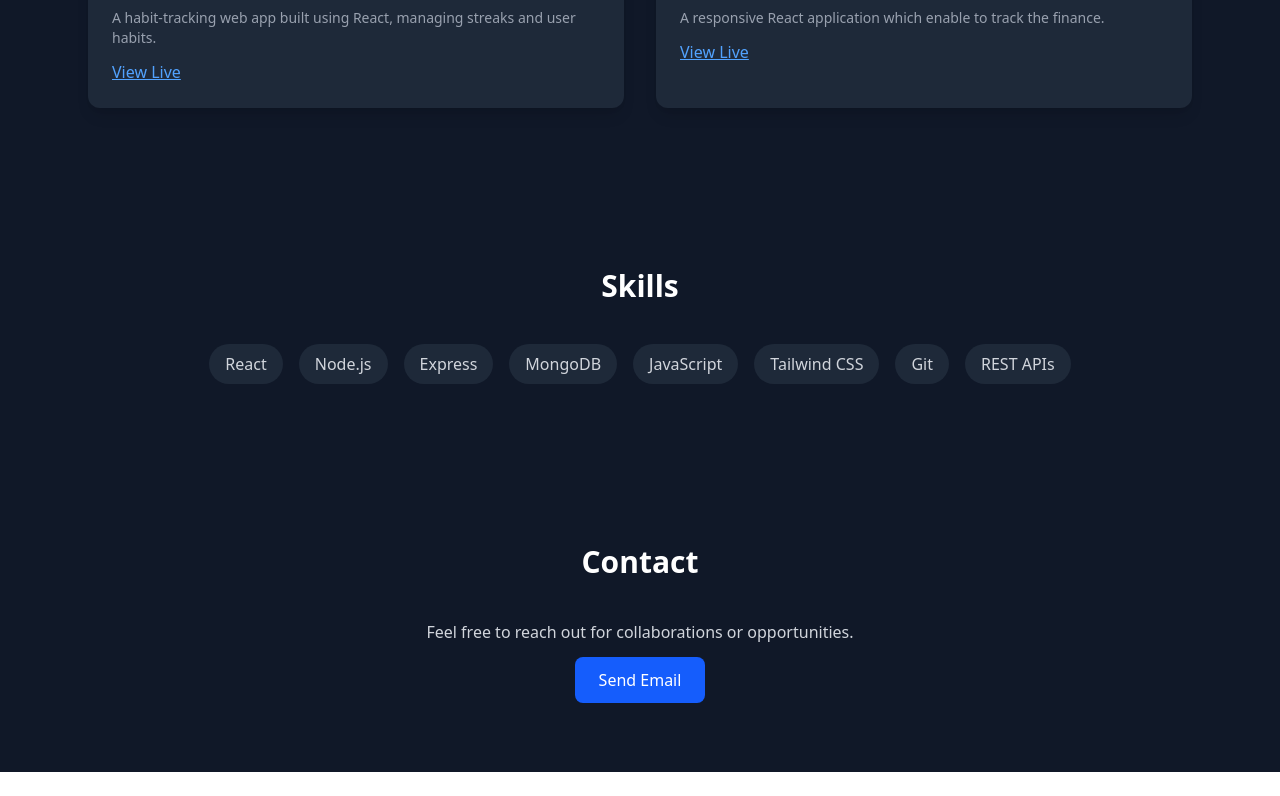
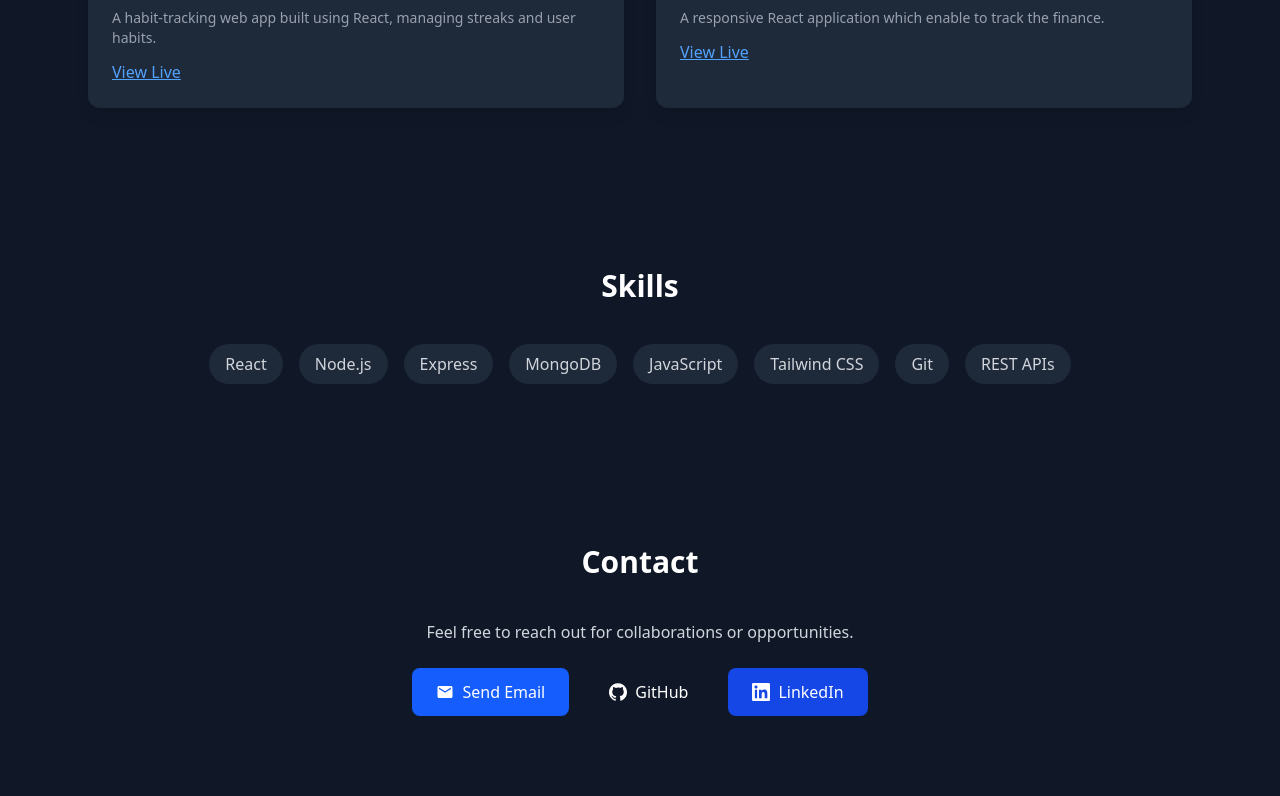
Before and after one commit to malbroo96/frontend, a React app: page / in a window 1280 px wide. Shown: the part 584-1380 px from the top of the page. Before the commit the page ends 1356 px from the top, so only its background shows below. Built offline with nearby package versions, Linux system fonts and the light colour scheme; the HTML template or start-up script is replaced by a standard one.

Commit message:
till now its working

```diff
--- a/src/components/Contact.jsx
+++ b/src/components/Contact.jsx
@@ -7,12 +7,66 @@ export default function Contact() {
         Feel free to reach out for collaborations or opportunities.
       </p>
 
-      <a
-        href="mailto:akhil@example.com"
-        className="px-6 py-3 bg-blue-600 rounded-lg hover:bg-blue-700"
-      >
-        Send Email
-      </a>
+      <div className="flex justify-center gap-4">
+        <a
+          href="mailto:akhil@example.com"
+          className="px-6 py-3 bg-blue-600 text-white rounded-lg hover:bg-blue-700 flex items-center gap-2"
+        >
+          <svg
+            xmlns="http://www.w3.org/2000/svg"
+            viewBox="0 0 24 24"
+            width="18"
+            height="18"
+            fill="currentColor"
+            aria-hidden="true"
+          >
+            <path d="M20 4H4c-1.1 0-2 .9-2 2v12c0 1.1.9 2 2 2h16c1.1 0 2-.9 2-2V6c0-1.1-.9-2-2-2zm0 4l-8 5-8-5V6l8 5 8-5v2z" />
+          </svg>
+          <span>Send Email</span>
+        </a>
+
+        <a
+          href="https://github.com/malbroo96"
+          target="_blank"
+          rel="noopener noreferrer"
+          className="px-6 py-3 bg-gray-900 text-white rounded-lg hover:bg-gray-800 flex items-center gap-2"
+          aria-label="Open GitHub profile in new tab"
+          title="GitHub: malbroo96"
+        >
+          <svg
+            xmlns="http://www.w3.org/2000/svg"
+            viewBox="0 0 24 24"
+            width="18"
+            height="18"
+            fill="currentColor"
+            aria-hidden="true"
+          >
+            <path d="M12 .297c-6.63 0-12 5.373-12 12 0 5.303 3.438 9.8 8.205 11.387.6.113.82-.258.82-.577 0-.285-.01-1.04-.015-2.04-3.338.724-4.042-1.61-4.042-1.61-.546-1.387-1.333-1.757-1.333-1.757-1.09-.744.083-.729.083-.729 1.205.085 1.84 1.236 1.84 1.236 1.07 1.834 2.809 1.304 3.495.997.108-.776.418-1.304.76-1.604-2.665-.3-5.466-1.332-5.466-5.93 0-1.31.468-2.382 1.235-3.222-.123-.303-.535-1.523.117-3.176 0 0 1.008-.322 3.3 1.23a11.52 11.52 0 0 1 3.003-.404c1.02.005 2.045.138 3.003.404 2.29-1.552 3.296-1.23 3.296-1.23.653 1.653.242 2.873.12 3.176.77.84 1.232 1.912 1.232 3.222 0 4.61-2.805 5.625-5.476 5.921.43.372.823 1.102.823 2.222 0 1.606-.015 2.898-.015 3.293 0 .32.216.694.825.576C20.565 22.092 24 17.592 24 12.297c0-6.627-5.373-12-12-12" />
+          </svg>
+          <span>GitHub</span>
+        </a>
+
+        <a
+          href="https://www.linkedin.com/in/akhil-joseph225292/"
+          target="_blank"
+          rel="noopener noreferrer"
+          className="px-6 py-3 bg-blue-700 text-white rounded-lg hover:bg-blue-600 flex items-center gap-2"
+          aria-label="Open LinkedIn profile in new tab"
+          title="LinkedIn: akhil-joseph225292"
+        >
+          <svg
+            xmlns="http://www.w3.org/2000/svg"
+            viewBox="0 0 24 24"
+            width="18"
+            height="18"
+            fill="currentColor"
+            aria-hidden="true"
+          >
+            <path d="M20.447 20.452h-3.554v-5.569c0-1.328-.027-3.037-1.852-3.037-1.853 0-2.136 1.45-2.136 2.947v5.659H9.351V9h3.414v1.561h.049c.476-.9 1.637-1.852 3.369-1.852 3.602 0 4.269 2.37 4.269 5.455v6.288zM5.337 7.433c-1.144 0-2.069-.928-2.069-2.07 0-1.145.925-2.07 2.069-2.07 1.144 0 2.069.925 2.069 2.07 0 1.142-.925 2.07-2.069 2.07zM6.814 20.452H3.86V9h2.954v11.452zM22.225 0H1.771C.792 0 0 .774 0 1.729v20.543C0 23.228.792 24 1.771 24h20.451C23.2 24 24 23.228 24 22.271V1.729C24 .774 23.2 0 22.225 0z" />
+          </svg>
+          <span>LinkedIn</span>
+        </a>
+      </div>
     </section>
   );
 }
```
Also changed, not shown: 1 other file (tests, documents, lock files or other folders).
